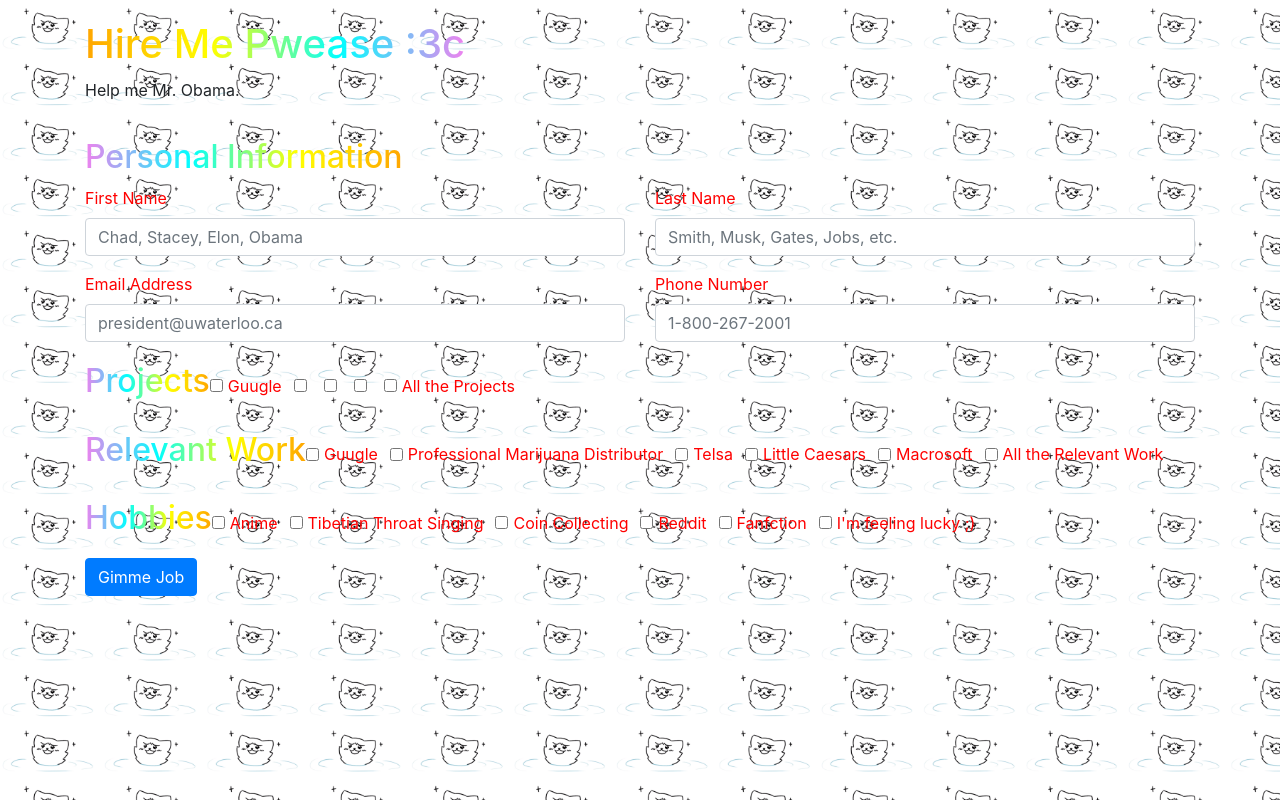
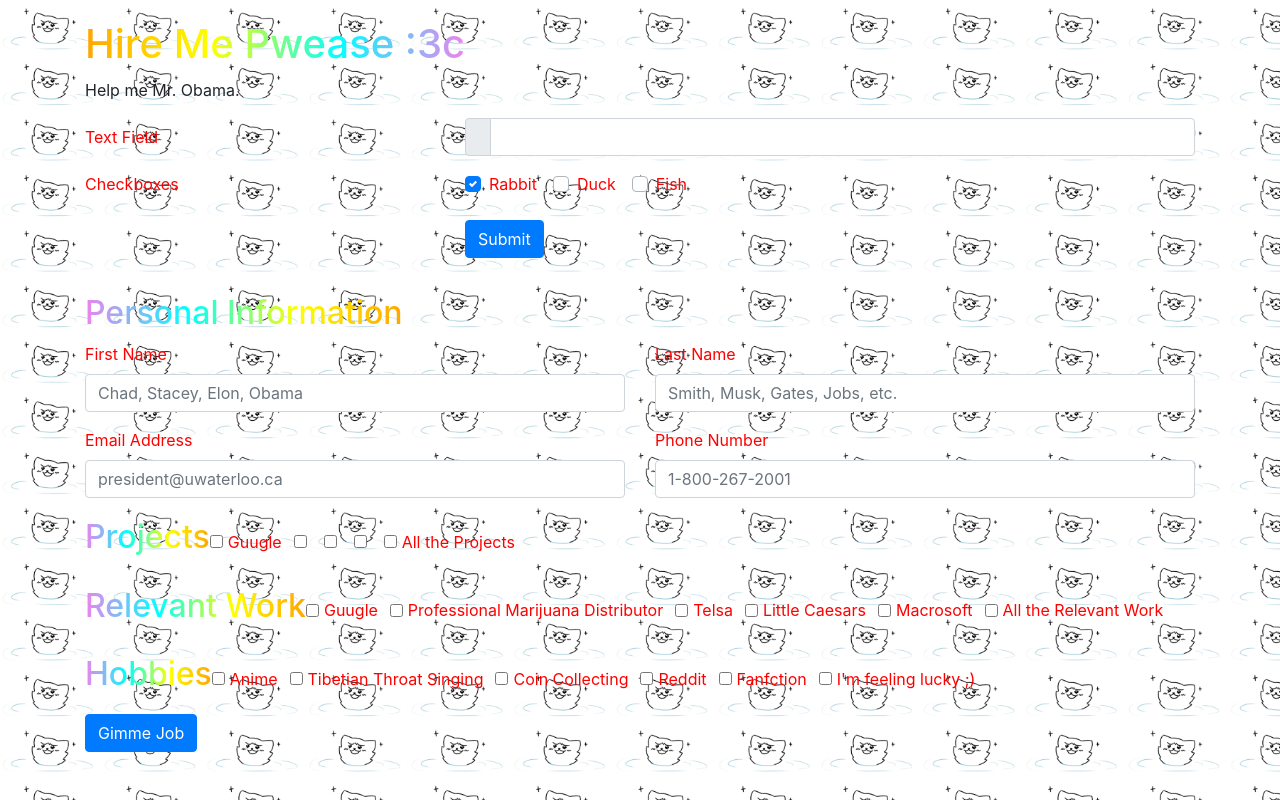
Before and after one commit to rochi138/hire-me-pwease, a React (Create React App) app: page / in a window 1280 px wide. Built offline with nearby package versions, Linux system fonts and the light colour scheme.

Commit message:
Incorporated Bootstrap form without errors

```diff
--- a/src/pages/HomePage.js
+++ b/src/pages/HomePage.js
@@ -5,6 +5,7 @@
 import React, { Component } from 'react';
 import '../SCSS/styles.css';
 import { CheckBoxesComponent } from '../components/HomePageComponents';
+import { Form } from 'reactstrap';
 
 export default class Home extends Component{
   constructor(props) {
@@ -47,6 +48,43 @@
             <p>Help me Mr. Obama.</p>
         </div>
         <div class="container">
+          <Form>
+            <div class="form-group row">
+              <label for="text" class="col-4 col-form-label">Text Field</label>
+              <div class="col-8">
+                <div class="input-group">
+                  <div class="input-group-prepend">
+                    <div class="input-group-text">
+                      <i class="fa fa-address-card"></i>
+                    </div>
+                  </div>
+                  <input id="text" name="text" type="text" class="form-control" />
+                </div>
+              </div>
+            </div>
+            <div class="form-group row">
+              <label class="col-4">Checkboxes</label>
+              <div class="col-8">
+                <div class="custom-control custom-checkbox custom-control-inline">
+                  <input name="checkbox" id="checkbox_0" type="checkbox" checked="checked" class="custom-control-input" value="rabbit" />
+                  <label for="checkbox_0" class="custom-control-label">Rabbit</label>
+                </div>
+                <div class="custom-control custom-checkbox custom-control-inline">
+                  <input name="checkbox" id="checkbox_1" type="checkbox" class="custom-control-input" value="duck" />
+                  <label for="checkbox_1" class="custom-control-label">Duck</label>
+                </div>
+                <div class="custom-control custom-checkbox custom-control-inline">
+                  <input name="checkbox" id="checkbox_2" type="checkbox" class="custom-control-input" value="fish" />
+                  <label for="checkbox_2" class="custom-control-label">Fish</label>
+                </div>
+              </div>
+            </div>
+            <div class="form-group row">
+              <div class="offset-4 col-8">
+                <button name="submit" type="submit" class="btn btn-primary">Submit</button>
+              </div>
+            </div>
+          </Form>
           <h2>Personal Information</h2>
           <div class="row">
               <div class="col">
```
Lines whose indentation alone changed are shown as unchanged.
